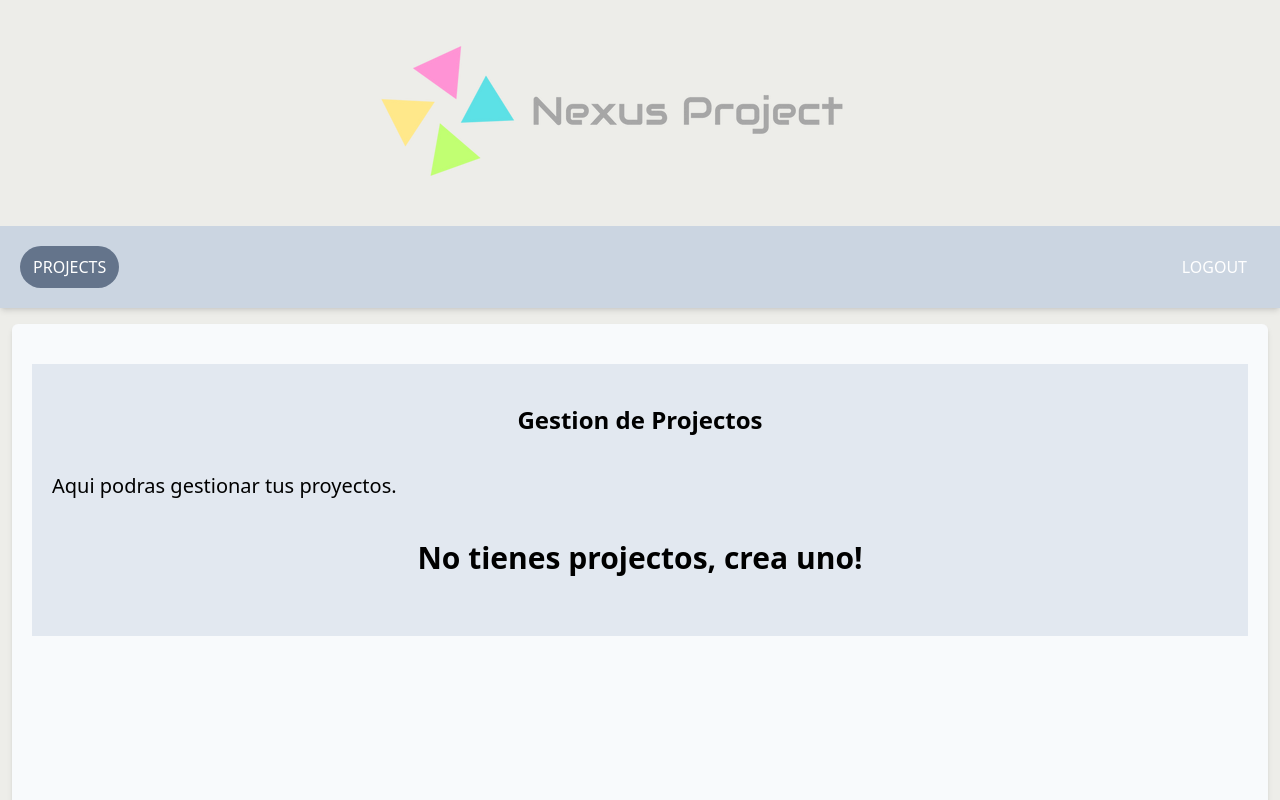
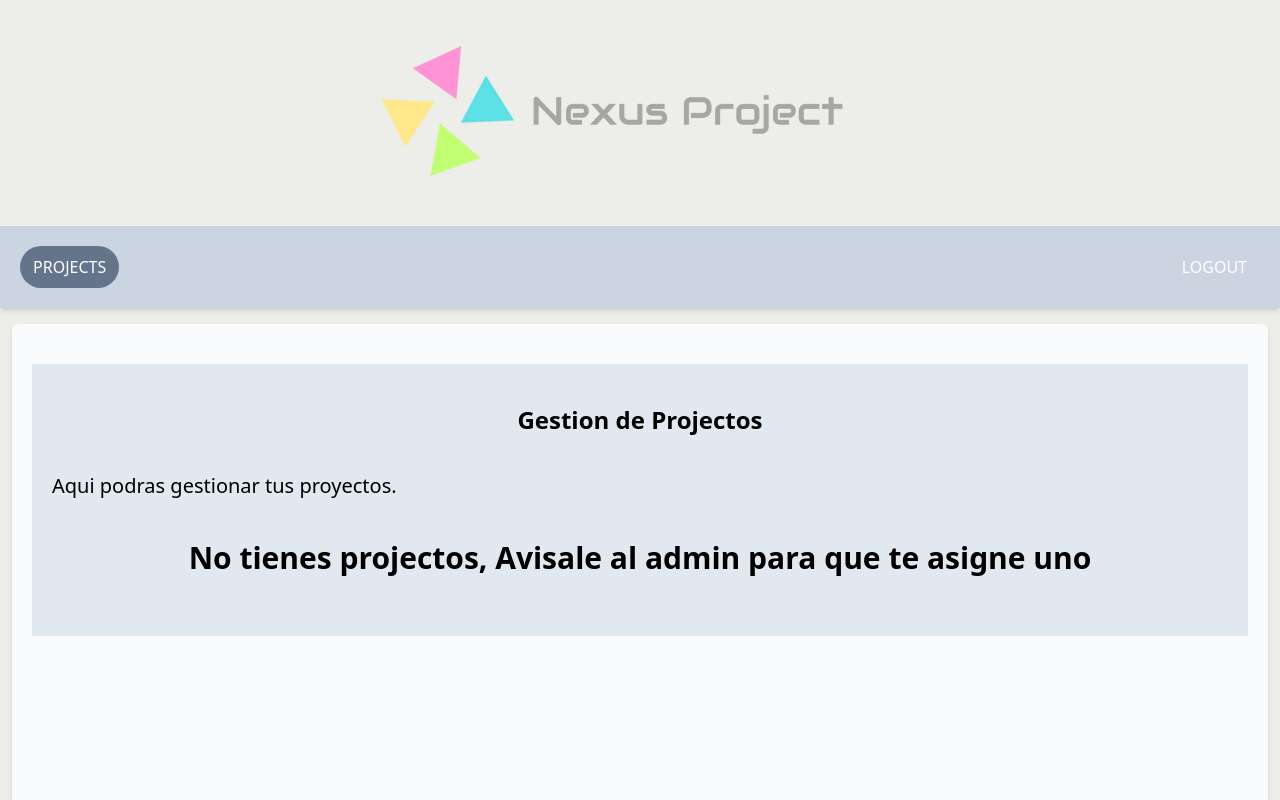
Before and after one commit to benjabenjabenja/project-nexus-app, a React (Vite) app: page /projects in a window 1280 px wide. Shown: the top 800 px of the page. Built offline with nearby package versions, Linux system fonts and the light colour scheme; no server answers.

Commit message:
ajuste en page principal

```diff
--- a/src/pages/projects/index-projects.page.jsx
+++ b/src/pages/projects/index-projects.page.jsx
@@ -83,7 +83,7 @@ const IndexProjects = () => {
                             deleteProject={deleteProject}
                         /> :
                             <main className="p-5 mx-0 my-auto text-center font-black text-3xl">
-                                No tienes projectos, crea uno!
+                                No tienes projectos, { getIsAdmin() ? 'crea uno!' : 'Avisale al admin para que te asigne uno'}
                             </main>
                     }
                 </section>
```
